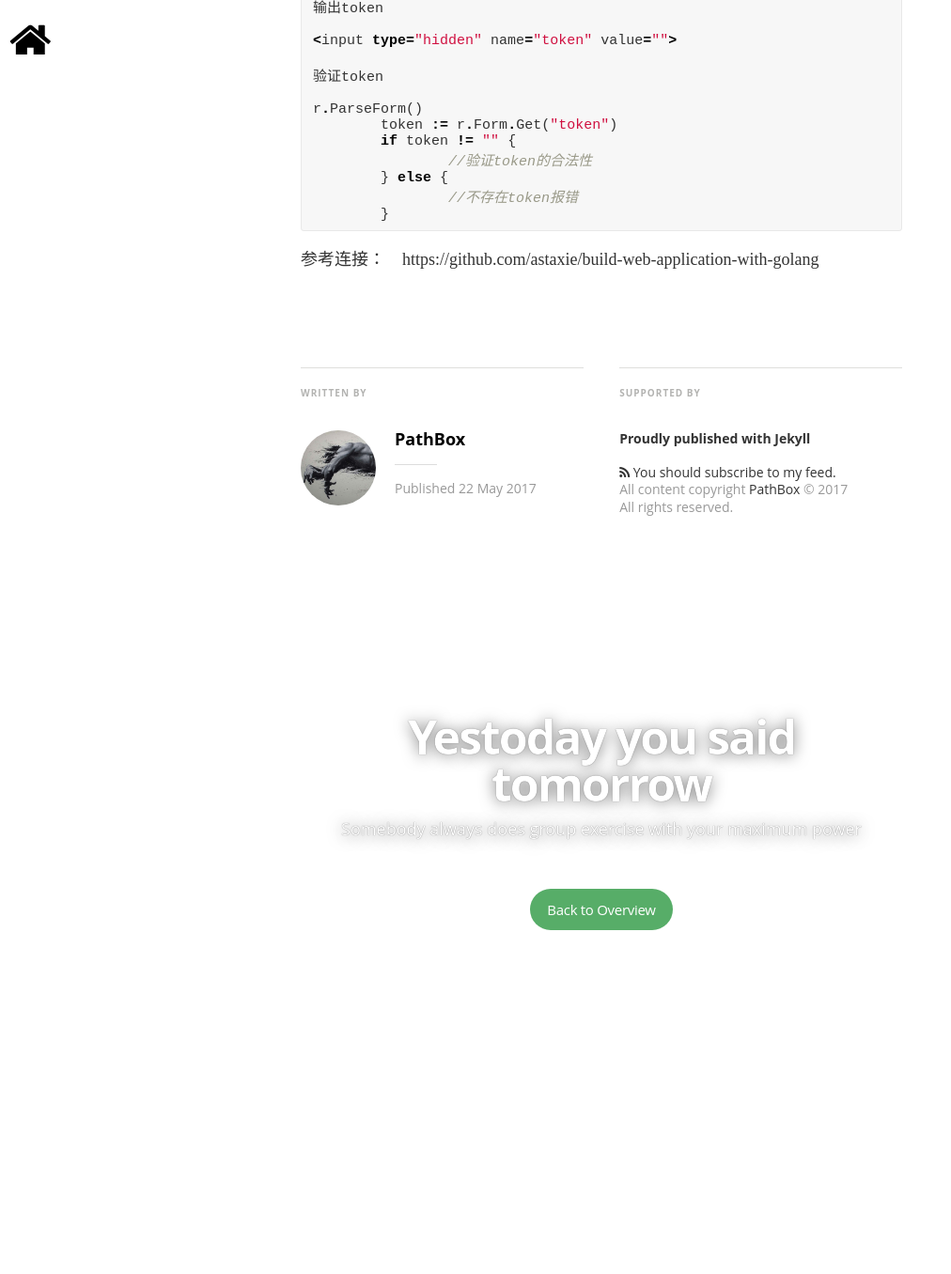
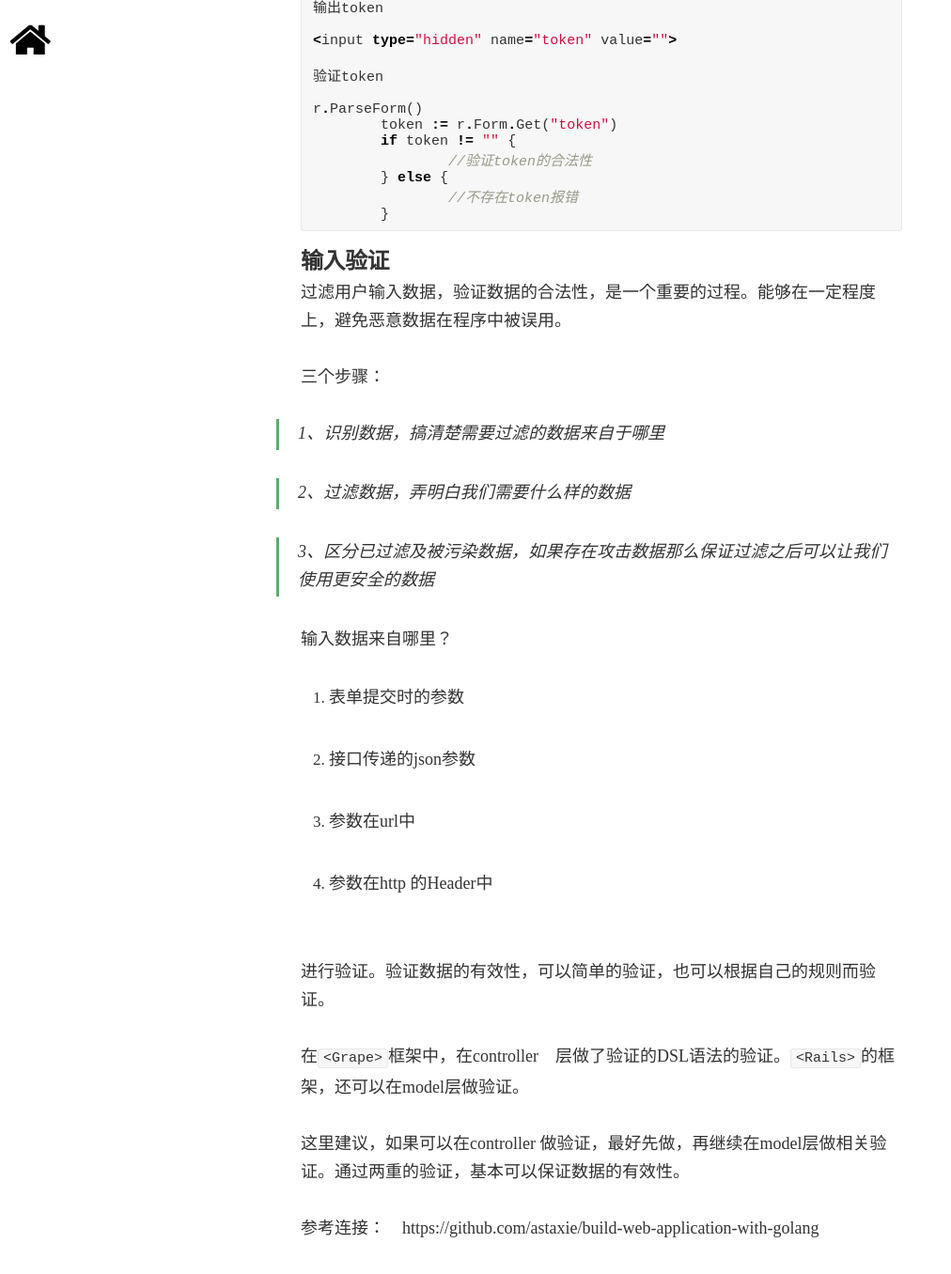
Before and after one commit to pathbox/pathbox.github.io, a Jekyll site: the page built from _posts/2017-05-22-web-safe.md, in a window 1280 px wide and 1400 px high, scrolled down 2603 px. Shown: the top 1356 px of the window at 94% size, without its empty margins (0-1012 px from the left). Built offline with Jekyll 4.4.1, drawn with Linux system fonts in a browser that asks for light colours; nearby versions of some CDN libraries; some web fonts are replaced; comment, search, counter and statistics services are not loaded; before the commit the page ends 3683 px from its top, so only the background shows below that; some of the changed text lies outside the part shown.

Commit message:
在Web application 中基本的安全防范小结 - 输入验证

````diff
--- a/_posts/2017-05-22-web-safe.md
+++ b/_posts/2017-05-22-web-safe.md
@@ -54,13 +54,33 @@ r.ParseForm()
 	}
 ```
 
+##### 输入验证
 
+过滤用户输入数据，验证数据的合法性，是一个重要的过程。能够在一定程度上，避免恶意数据在程序中被误用。
 
+三个步骤：
 
+>1、识别数据，搞清楚需要过滤的数据来自于哪里
 
+>2、过滤数据，弄明白我们需要什么样的数据
 
+>3、区分已过滤及被污染数据，如果存在攻击数据那么保证过滤之后可以让我们使用更安全的数据
 
+输入数据来自哪里？
 
+1. 表单提交时的参数
+
+2. 接口传递的json参数
+
+3. 参数在url中
+
+4. 参数在http 的Header中
+
+进行验证。验证数据的有效性，可以简单的验证，也可以根据自己的规则而验证。
+
+在`<Grape>`框架中，在controller　层做了验证的DSL语法的验证。`<Rails>`的框架，还可以在model层做验证。
+
+这里建议，如果可以在controller 做验证，最好先做，再继续在model层做相关验证。通过两重的验证，基本可以保证数据的有效性。
 
 
 
````
Also changed, not shown: other parts of _posts/2017-05-22-web-safe.md (+1 -1 lines).
